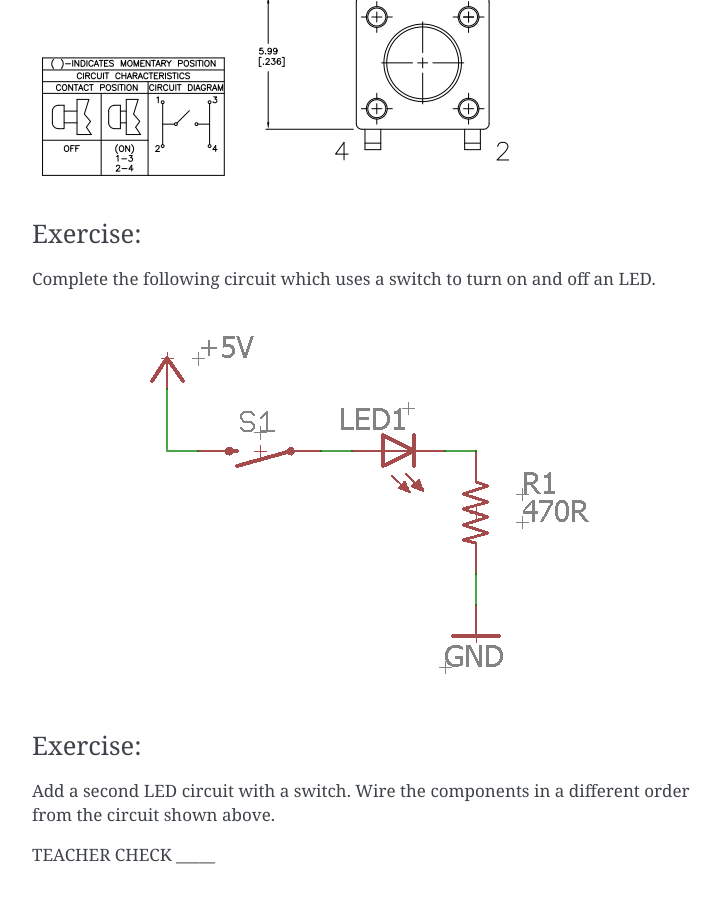
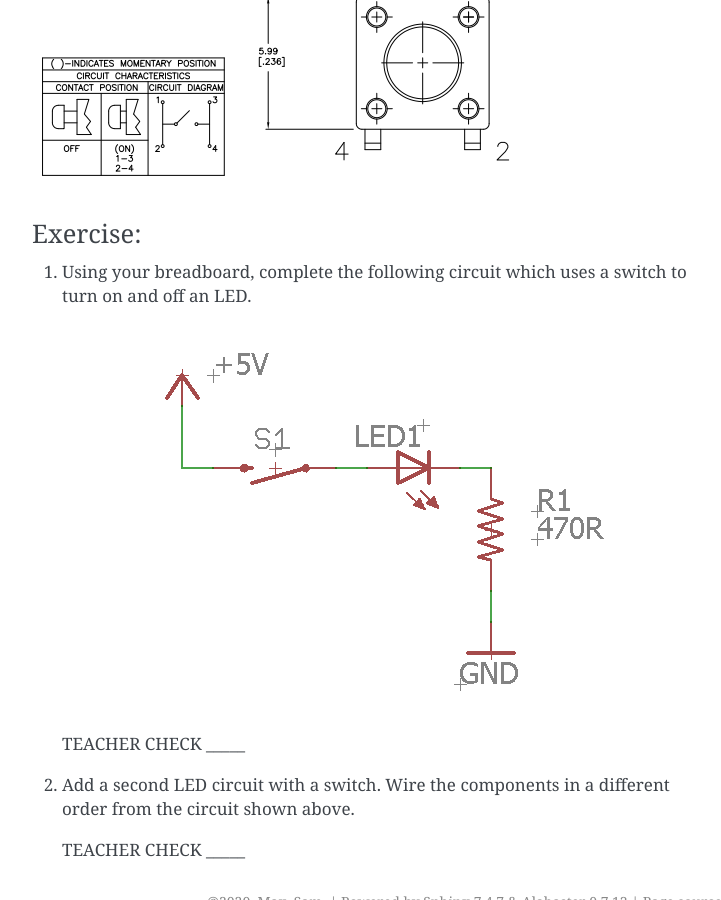
Before and after one commit to maxtkc/mvths-wiki, a Sphinx documentation site: the page built from docs/004-simple-switch.rst, in a window 1280 px wide and 900 px high, scrolled down 983 px. Shown: the whole window, without its empty margins (388-1109 px from the left). Built offline with Sphinx 7.4.7, drawn with Linux system fonts in a browser that asks for light colours; pages that are not in the unit, such as notebooks, are missing from menus.

Commit message:
Update 004-simple-switch.rst

```diff
--- a/docs/004-simple-switch.rst
+++ b/docs/004-simple-switch.rst
@@ -17,18 +17,15 @@ Below are two diagrams from the datasheet for a momentary switch. Note how the f
 Exercise:
 ~~~~~~~~~
 
-Complete the following circuit which uses a switch to turn on and off an LED.
+#. Using your breadboard, complete the following circuit which uses a switch to turn on and off an LED.
 
-.. figure:: images/image121.png
-   :alt:
+   .. figure:: images/image121.png
 
-Exercise:
-~~~~~~~~~
+   TEACHER CHECK \_\_\_\_\_
 
-Add a second LED circuit with a switch. Wire the components in a
-different order from the circuit shown above.
+#. Add a second LED circuit with a switch. Wire the components in a different order from the circuit shown above.
 
-TEACHER CHECK \_\_\_\_\_
+   TEACHER CHECK \_\_\_\_\_
 
 .. |image0| image:: images/image124.png
 .. |image1| image:: images/image54.png
```
